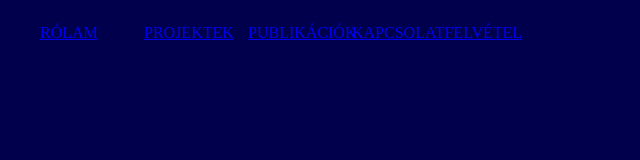
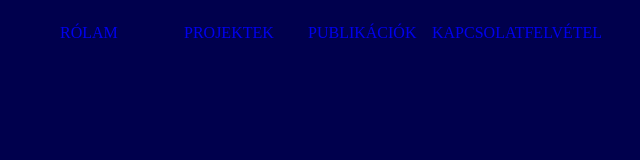
Before and after one commit to hvtakacs/hvtakacs, a plain HTML site: page index.html in a window 1280 px wide. Shown: the whole page, without its empty margins (0-640 px from the left). Drawn offline with Linux system fonts and the light colour scheme.

Commit message:
Update style.css

```diff
--- a/style.css
+++ b/style.css
@@ -12,7 +12,7 @@ h1 {
 	z-index: 10;
   	width: 100%;
   	left: 0;
-  	height: 50px;
+  	height: 30px;
 	position: fixed;
 	overflow: hidden;
 }
@@ -20,6 +20,7 @@ h1 {
 	display: inline-block;
 	width: 100px;
 	text-transform: uppercase;
+	padding-left: 20px;
 }
 .hero {
 	width: 100vw;
```
